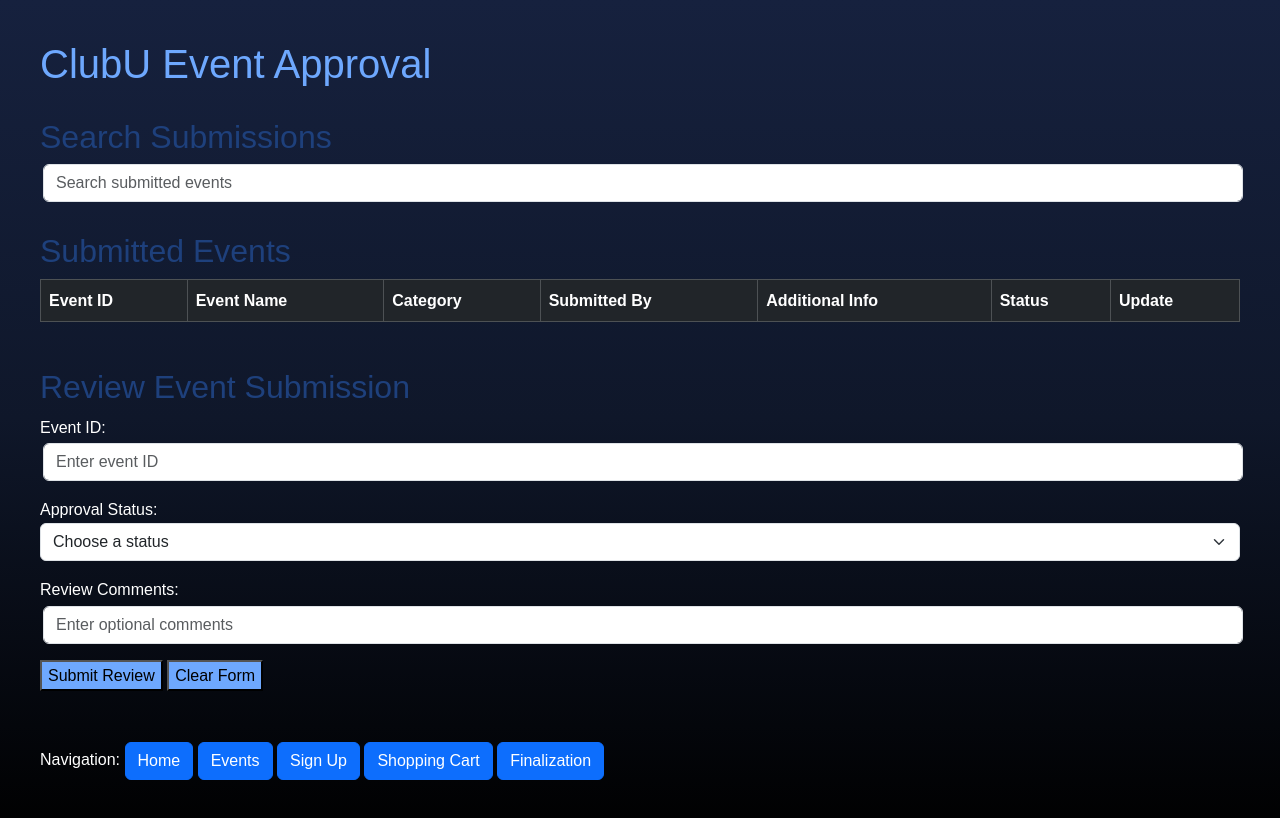
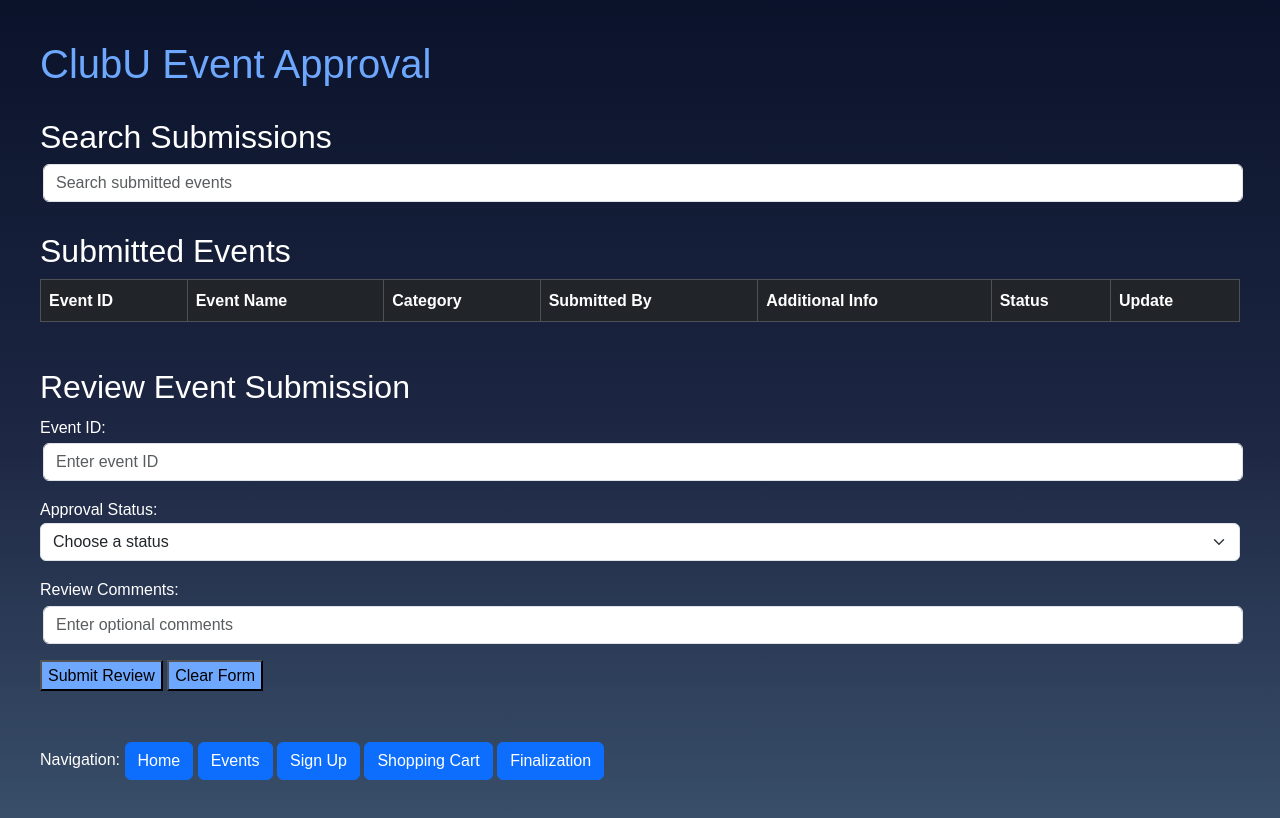
Before and after one commit to KrishP-Coder/Final-Project-IST-256_Group-9, a plain HTML site: page approve.html in a window 1280 px wide. Drawn offline with nearby package versions, Linux system fonts and the light colour scheme; a script that the page names is missing.

Commit message:
Add CSS styles for approval page
Added styles for approval page background and heading.

```diff
--- a/style.css
+++ b/style.css
@@ -118,3 +118,13 @@ body.finalization h2 {
 .billing-page form {
     line-height: 1.5;
 }
+
+/* CSS for approve page */
+
+body.approval-page {
+    background: linear-gradient(to bottom, #0b132b, #1c2541, #3a506b);
+}
+
+body.approval-page h2 {
+    color: white;
+}
```
